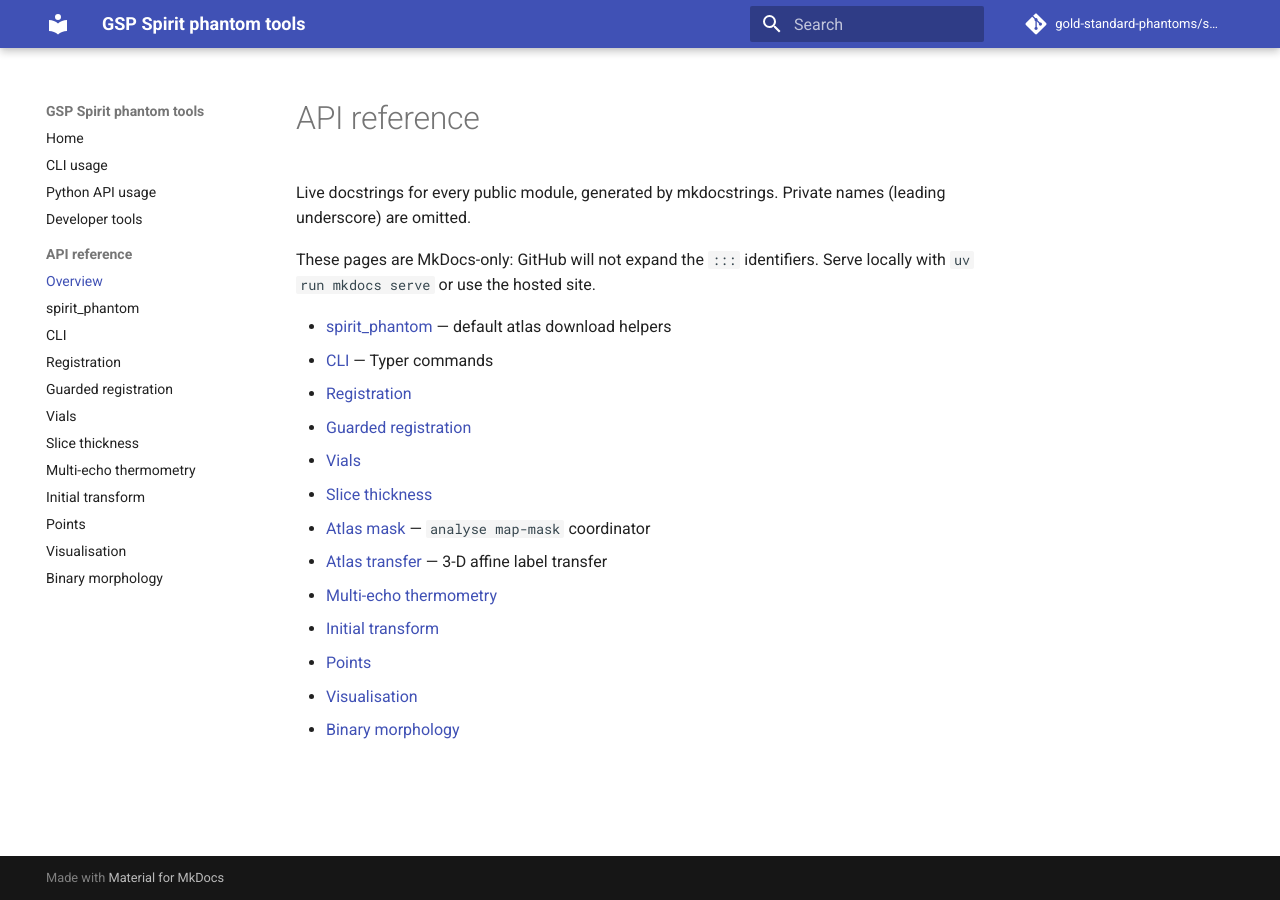
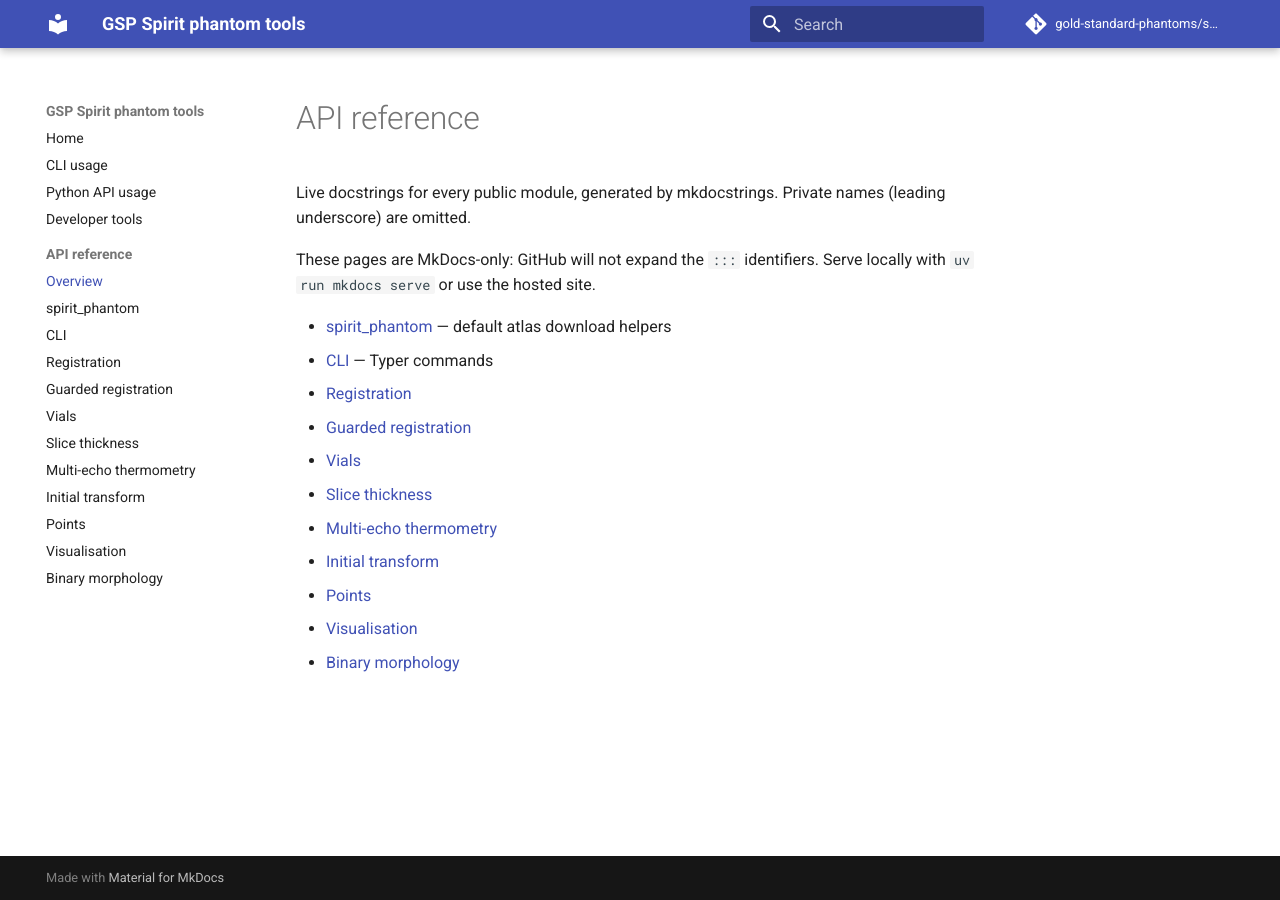
Before and after one commit to gold-standard-phantoms/spirit-phantom, an MkDocs documentation site: the page built from docs/api/index.md, in a window 1280 px wide. Built offline with MkDocs 1.6.1 and Material for MkDocs 9.7.7, drawn with Linux system fonts in a browser that asks for light colours; comment, search, counter and statistics services are not loaded.

Commit message:
fix(docs): remove reduntant links to fix docs build

```diff
--- a/docs/api/index.md
+++ b/docs/api/index.md
@@ -12,8 +12,6 @@ Serve locally with `uv run mkdocs serve` or use the hosted site.
 - [Guarded registration](guarded_registration.md)
 - [Vials](vials.md)
 - [Slice thickness](slice_thickness.md)
-- [Atlas mask](atlas_mask.md) — `analyse map-mask` coordinator
-- [Atlas transfer](atlas_transfer.md) — 3-D affine label transfer
 - [Multi-echo thermometry](multi_echo_thermometry.md)
 - [Initial transform](initial_transform.md)
 - [Points](points.md)
```
